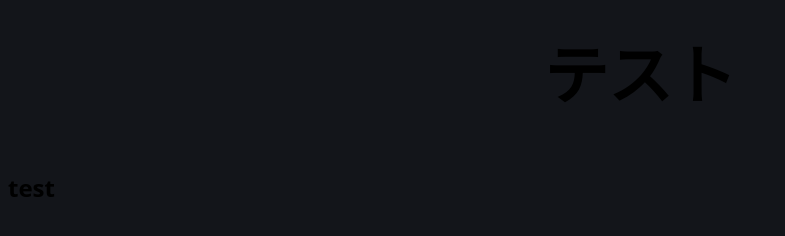
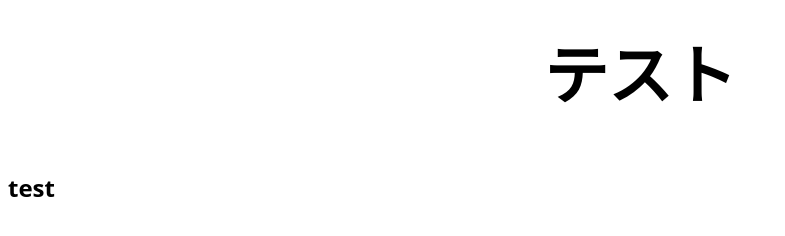
Before and after one commit to dora5n/1012_kadai, an Astro site: page / in a window 1280 px wide. Shown: the whole page, without its empty margins (0-785 px from the left). Built offline with nearby package versions, Linux system fonts and the light colour scheme; Astro itself is replaced by a stand-in of ours.

Commit message:
背景色変更

```diff
--- a/src/layouts/Layout.astro
+++ b/src/layouts/Layout.astro
@@ -34,7 +34,6 @@ const { title } = Astro.props;
 	}
 	html {
 		font-family: system-ui, sans-serif;
-		background: #13151a;
 		background-size: 224px;
 	}
 	code {
```
